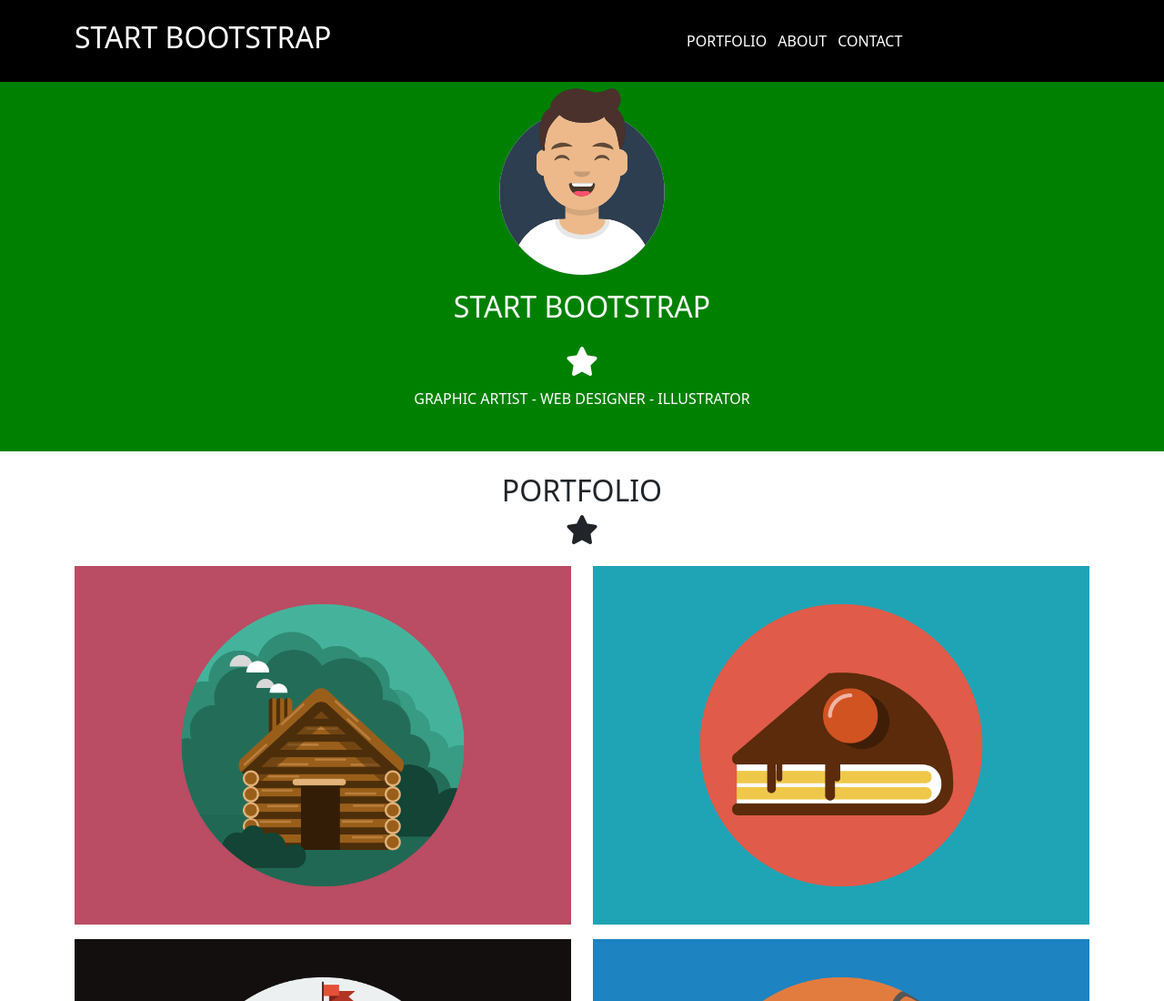
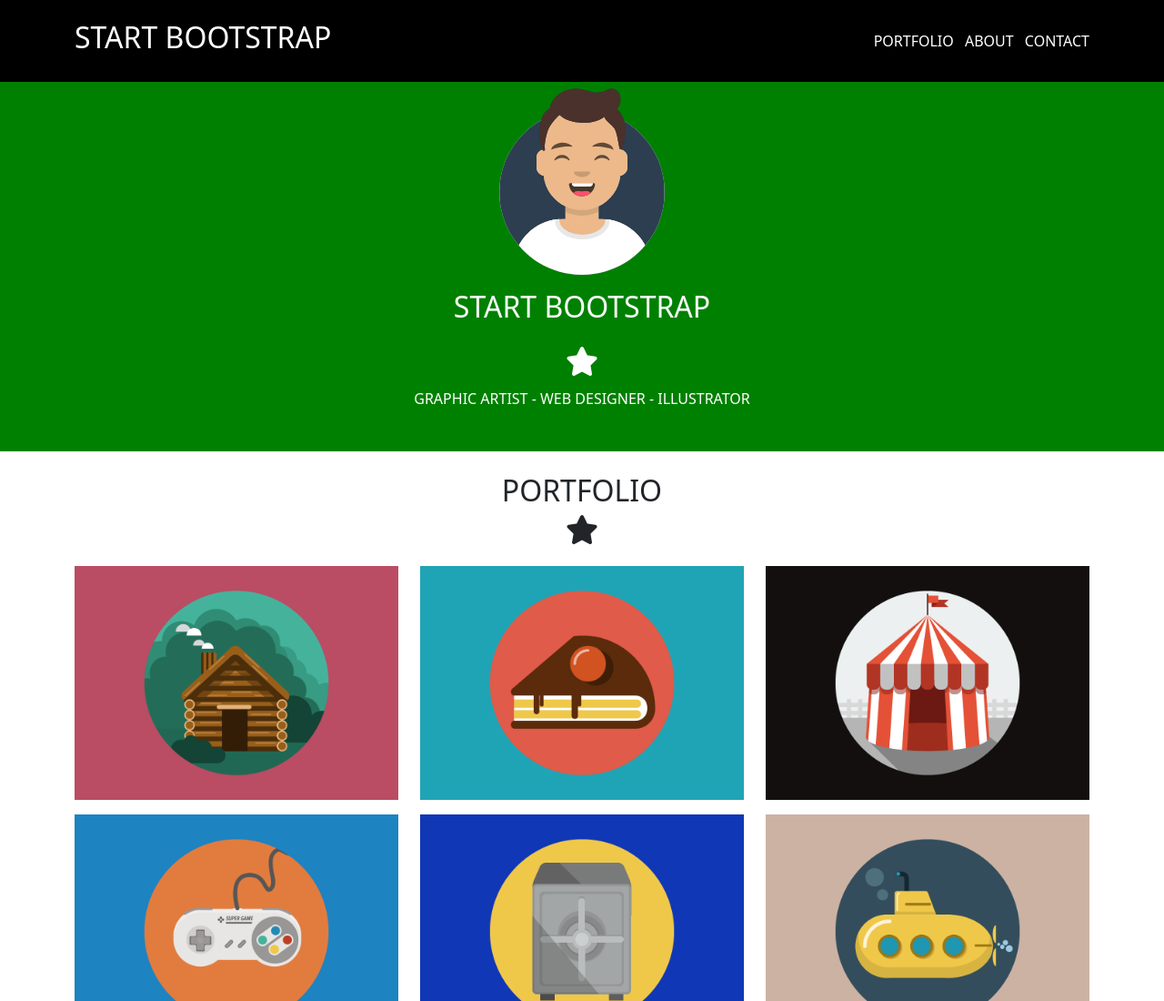
Before and after one commit to GiuseppeLanucara/html-css-bootstrap-freelancer, a plain HTML site: page index.html in a window 1280 px wide. Shown: the top 1100 px of the page at 91% size. Drawn offline with nearby package versions, Linux system fonts and the light colour scheme.

Commit message:
settato layout xl (da fixare la sezione prima del FOOTER

```diff
--- a/css/style.css
+++ b/css/style.css
@@ -65,6 +65,11 @@ footer{
     display: none;
 }
 
+.decor {
+    text-decoration: none;
+    color: white;
+}
+
 @media screen and (min-width:768px) {
     #hamb {
         display: none;
--- a/index.html
+++ b/index.html
@@ -16,14 +16,14 @@
     <header>
         <div class="container">
            <div class="row justify-content-between">
-                <div class="col-8 col-md-5 d-flex align-items-center">
+                <div class="col-8 col-md-5 col-lg-4 col-xl-6 d-flex align-items-center">
                     <h2>START BOOTSTRAP</h2>
                 </div>
-                <div class="offset-2 offset-md-2 col-2 col-md-5">
-                    <i id="hamb" class="fa-solid fa-bars"></i>
-                    <h6 class="ms-2 no-xs">PORTFOLIO</h6>
-                    <h6 class="ms-2 no-xs">ABOUT</h6>
-                    <h6 class="ms-2 no-xs">CONTACT</h6>
+                <div class="offset-2 offset-md-2 offset-lg-3 col-2 col-md-5 col-lg-5 offset-xl-0 col-xl-6 text-lg-end text-xl-end">
+                    <a class="decor" href=""><i id="hamb" class="fa-solid fa-bars"></i></a>
+                    <h6 class="ms-2 ms-lg-5 no-xs"><a class="decor" href=""> PORTFOLIO</a></h6>
+                    <h6 class="ms-2 no-xs"><a class="decor" href=""> ABOUT</a></h6>
+                    <h6 class="ms-2 no-xs"><a class="decor" href="">CONTACT</a> </h6>
                 </div>
            </div>
         </div>
@@ -54,27 +54,27 @@
                 </div>
 
                 <div class="row gy-3">
-                    <div class="col-12 col-md-6">
+                    <div class="col-12 col-md-6 col-lg-4">
                         <img src="img/cabin.png" alt="">
                     </div>
 
-                    <div class="col-12 col-md-6 gy-3">
+                    <div class="col-12 col-md-6 col-lg-4 gy-3">
                         <img src="img/cake.png" alt="">
                     </div>
 
-                    <div class="col-12 col-md-6 gy-3">
+                    <div class="col-12 col-md-6 col-lg-4 gy-3">
                         <img src="img/circus.png" alt="">
                     </div>
 
-                    <div class="col-12 col-md-6 gy-3">
+                    <div class="col-12 col-md-6 col-lg-4 gy-3">
                         <img src="img/game.png" alt="">
                     </div>
 
-                    <div class="col-12 col-md-6 gy-3">
+                    <div class="col-12 col-md-6 col-lg-4 gy-3">
                         <img src="img/safe.png" alt="">
                     </div>
 
-                    <div class="col-12 col-md-6 gy-3">
+                    <div class="col-12 col-md-6 col-lg-4 gy-3">
                         <img src="img/submarine.png" alt="">
                     </div>
                 </div>
```
